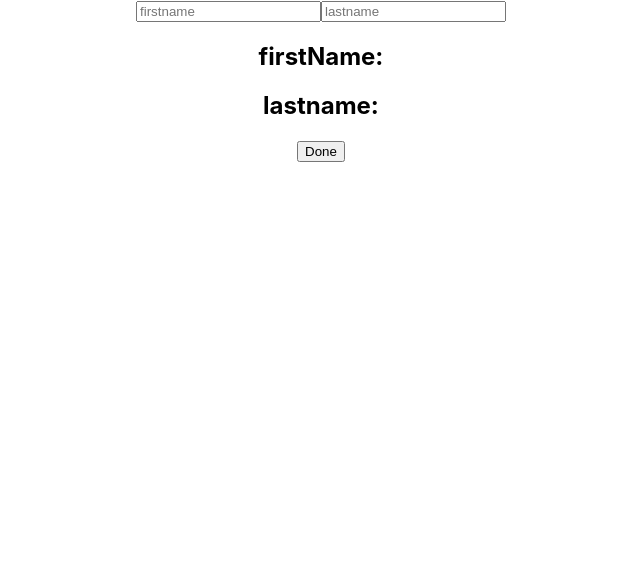
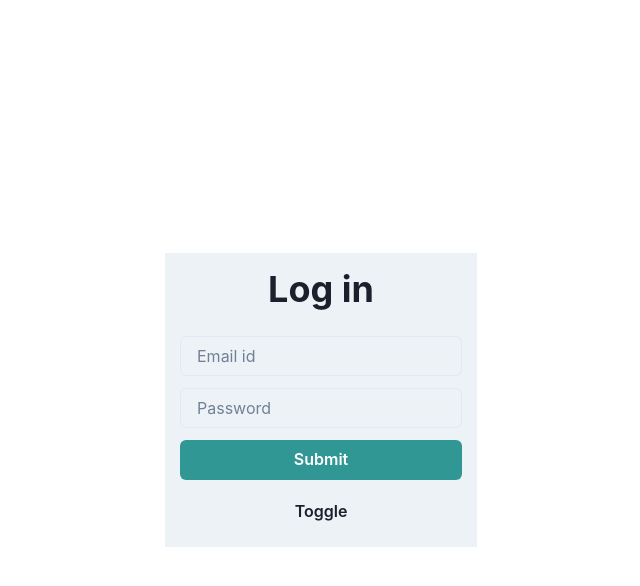
Before and after one commit to harshithkalki/React-http, a React (Create React App) app: page / in a window 1280 px wide. Shown: the top 586 px of the page, without its empty margins (319-959 px from the left). Built offline with nearby package versions, Linux system fonts and the light colour scheme.

Commit message:
chakra-ui

```diff
--- a/package.json
+++ b/package.json
@@ -3,10 +3,14 @@
   "version": "0.1.0",
   "private": true,
   "dependencies": {
+    "@chakra-ui/react": "^2.3.4",
+    "@emotion/react": "^11.10.4",
+    "@emotion/styled": "^11.10.4",
     "@testing-library/jest-dom": "^5.16.5",
     "@testing-library/react": "^13.4.0",
     "@testing-library/user-event": "^13.5.0",
     "axios": "^0.27.2",
+    "framer-motion": "^7.3.6",
     "react": "^18.2.0",
     "react-dom": "^18.2.0",
     "react-scripts": "5.0.1",
--- a/src/App.js
+++ b/src/App.js
@@ -5,14 +5,17 @@ import UseState from './components/UseState';
 import Login from './components/Login';
 import UseEffect from './components/UseEffect';
 import Hookname from './components/Hookname';
+import UseRef from './components/UseRef';
+import { ChakraProvider } from '@chakra-ui/react'
 
 
 function App() {
   return (
     <div className="App">
-      {/* <Login /> */}
+      {/* <UseRef /> */}
+      <Login />
       {/* <UseEffect /> */}
-      <Hookname />
+      {/* <Hookname /> */}
 
       {/* <PostList /> */}
       {/* <UseState /> */}
--- a/src/components/Login.js
+++ b/src/components/Login.js
@@ -1,26 +1,31 @@
 import React, { useState } from "react";
-import { User } from "./User"
+import { User } from "./User";
+import { Flex, Heading, Input, Button, useColorMode, useColorModeValue } from '@chakra-ui/react';
 
 function Login() {
     const [value, changed] = User({ email: "", password: "" })
     const send = (e) => {
         alert(`${value.email} ${value.password}`)
     }
+    const { toggleColorMode } = useColorMode();
+    const formBackground = useColorModeValue("gray.100", "gray.700")
     return (
-        <div>
-            <h1>Login</h1>
-            <div>
+        <Flex height="100vh" alignItems="center" justifyContent="center">
+            <Flex direction={"column"} background={formBackground} padding={15}>
+                <Heading mb={6}>Log in</Heading>
 
-                <input type='email' name='email' value={value.email} placeholder='Email id' onChange={changed}></input>
-            </div>
-            <div>
-                <input type='password' name='password' value={value.password} placeholder="Password" onChange={changed}></input>
-            </div>
-            <div>
-                <button onClick={send}>Submit</button>
-            </div>
 
-        </div>
+                <Input type='email' name='email' value={value.email} placeholder='Email id' onChange={changed} mb={3}></Input>
+
+                <Input type='password' name='password' value={value.password} placeholder="Password" onChange={changed}
+                    mb={3}></Input>
+
+                <Button colorScheme="teal" mb={3} onClick={send}>Submit</Button>
+                <Button onClick={toggleColorMode}>Toggle</Button>
+
+            </Flex>
+
+        </Flex>
     )
 
 }
--- /dev/null
+++ b/src/components/UseRef.jsx
@@ -0,0 +1,22 @@
+import React from "react";
+import { Flex } from '@chakra-ui/react'
+
+function UseRef(){
+    const [box,changebox]=React.useState("");
+    const inputRef=React.useRef();
+return(
+    <Flex height="100vh"  justifyContent="center" alignItems="center">
+        <Flex direction="column" backgroundColor="gray.700" padding={15} >
+        <input placeholder="email@domain.com" ref={inputRef} mb={3} name="inputBox" type="text" value={box} onChange={(e)=>{changebox(e.target.value)}}></input>
+        <h2 >value of box={box}</h2>
+        <button onClick={()=>{
+            console.log(inputRef);
+            inputRef.current.focus();
+        }}>Click</button>
+        </Flex>
+
+    </Flex>
+)
+}
+
+export default UseRef;
--- a/src/index.js
+++ b/src/index.js
@@ -3,11 +3,14 @@ import ReactDOM from 'react-dom/client';
 import './index.css';
 import App from './App';
 import reportWebVitals from './reportWebVitals';
+import { ChakraProvider } from '@chakra-ui/react'
 
 const root = ReactDOM.createRoot(document.getElementById('root'));
 root.render(
   <React.StrictMode>
-    <App />
+    <ChakraProvider>
+      <App />
+    </ChakraProvider>
   </React.StrictMode>
 );
 
```
Also changed, not shown: 1 other file (tests, documents, lock files or other folders).
